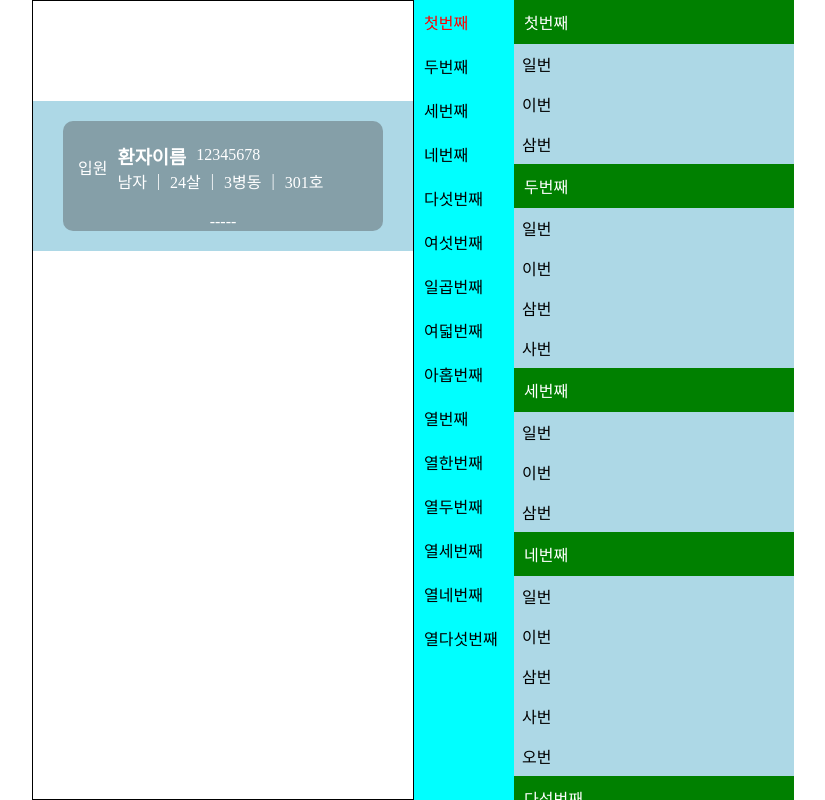
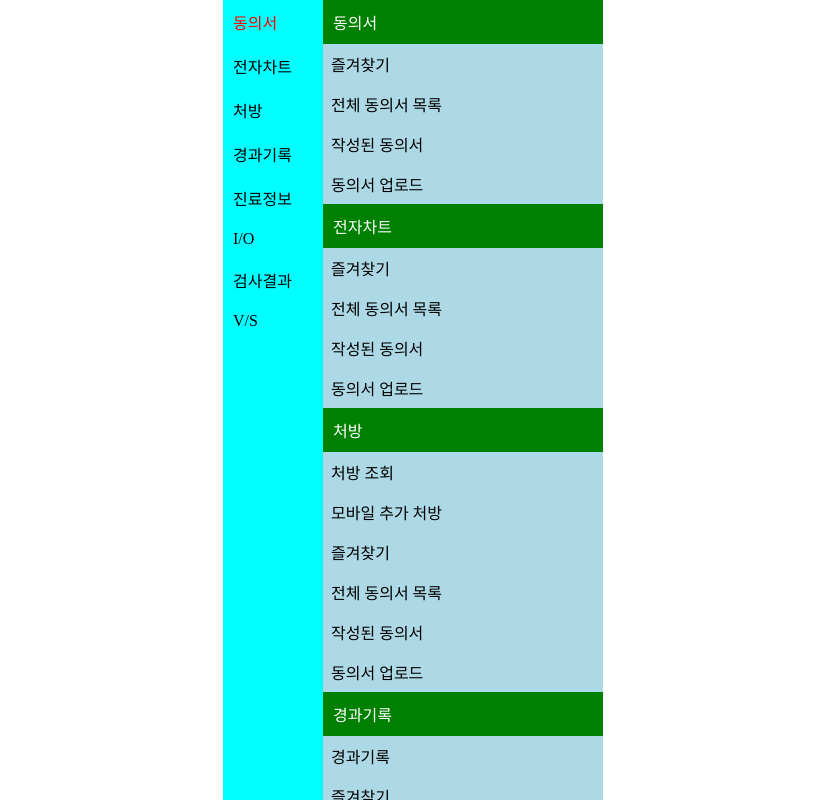
Before and after one commit to eJoy89/doctor_mobile, a Vue app: page /sideMenu in a window 1280 px wide. Shown: the whole page, without its empty margins (227-1052 px from the left). Built offline with nearby package versions, Linux system fonts and the light colour scheme.

Commit message:
side menu index change

```diff
--- a/src/App.vue
+++ b/src/App.vue
@@ -1,18 +1,18 @@
 <template>
   <main class="app-main">
-    <SwiperComponent/>
+    <!-- <SwiperComponent/> -->
     <RouterView />
   </main>
 </template>
 
 <script>
-import SwiperComponent from './components/SwiperComponent.vue'
+// import SwiperComponent from './components/SwiperComponent.vue'
 
 
 export default {
   name: 'App',
   components: {
-    SwiperComponent
+    // SwiperComponent
   },
   mounted() {
     console.log('open')
--- a/src/components/sideMenu.vue
+++ b/src/components/sideMenu.vue
@@ -16,7 +16,7 @@
             </div>
 
             <div class="list-wrap" @scroll="handleScroll">
-                <ol v-for="(list, index) in arr" :key="list.list" :index="index" class="list-main-wrap" :ref="'section' + index">
+                <ol v-for="(list, index) in arr" :key="list.list" :index="index" :ref="'section' + index" class="list-main-wrap">
                     <li class="main-list" :style="{ position: 'sticky', top: '0' }">{{ list.list }}</li>
                     <li v-for="(item, i) in list.sub" :key="item" :index="i" style="padding: 8px;">
                         {{ item }}
@@ -32,24 +32,17 @@ export default {
     data() {
         return {
             arr: [
-                { list: '첫번째', sub: ['일번', '이번', '삼번'] },
-                { list: '두번째', sub: ['일번', '이번', '삼번', '사번'] },
-                { list: '세번째', sub: ['일번', '이번', '삼번'] },
-                { list: '네번째', sub: ['일번', '이번', '삼번', '사번', '오번'] },
-                { list: '다섯번째', sub: ['일번', '이번', '삼번'] },
-                { list: '여섯번째', sub: ['일번', '이번', '삼번'] },
-                { list: '일곱번째', sub: ['일번', '이번', '삼번', '사번', '오번'] },
-                { list: '여덟번째', sub: ['일번', '이번', '삼번', '사번', '오번', '육번'] },
-                { list: '아홉번째', sub: ['일번', '이번', '삼번'] },
-                { list: '열번째', sub: ['일번', '이번', '삼번', '사번', '오번'] },
-                { list: '열한번째', sub: ['일번', '이번', '삼번', '사번', '오번', '육번'] },
-                { list: '열두번째', sub: ['일번', '이번', '삼번'] },
-                { list: '열세번째', sub: ['일번', '이번', '삼번', '사번', '오번'] },
-                { list: '열네번째', sub: ['일번', '이번', '삼번', '사번', '오번', '육번'] },
-                { list: '열다섯번째', sub: ['일번', '이번', '삼번'] },
+                { list: '동의서', sub: ['즐겨찾기', '전체 동의서 목록', '작성된 동의서', '동의서 업로드'] },
+                { list: '전자차트', sub: ['즐겨찾기', '전체 동의서 목록', '작성된 동의서', '동의서 업로드'] },
+                { list: '처방', sub: ['처방 조회', '모바일 추가 처방' ,'즐겨찾기', '전체 동의서 목록', '작성된 동의서', '동의서 업로드'] },
+                { list: '경과기록', sub: ['경과기록' ,'즐겨찾기', '전체 동의서 목록', '작성된 동의서', '동의서 업로드','즐겨찾기', '전체 동의서 목록', '작성된 동의서', '동의서 업로드'] },
+                { list: '진료정보', sub: ['진료정보' ,'즐겨찾기', '전체 동의서 목록', '작성된 동의서', '동의서 업로드'] },
+                { list: 'I/O', sub: ['I/O' ,'즐겨찾기', '전체 동의서 목록', '작성된 동의서', '동의서 업로드','즐겨찾기', '전체 동의서 목록', '작성된 동의서', '동의서 업로드'] },
+                { list: '검사결과', sub: ['검사결과' ,'즐겨찾기', '전체 동의서 목록', '작성된 동의서', '동의서 업로드','즐겨찾기', '전체 동의서 목록', '작성된 동의서', '동의서 업로드'] },
+                { list: 'V/S', sub: ['V/S' ,'즐겨찾기', '전체 동의서 목록', '작성된 동의서', '동의서 업로드'] }
             ],
             selectedIndex: 0,
-            // userClicked: false
+            userClicked: false
         }
     },
     methods: {
@@ -59,9 +52,9 @@ export default {
             const section = this.$refs['section' + index][0];
             section.scrollIntoView({ behavior: 'smooth' });
 
-            // setTimeout(() => {
-            //     this.userClicked = false;
-            // }, 1000);
+            setTimeout(() => {
+                this.userClicked = false;
+            }, 1000);
         },
         handleScroll() {
             if (this.userClicked) return;
@@ -77,7 +70,6 @@ export default {
                     break;
                 }
             }
-
             this.selectedIndex = currentIndex;
         }
     }
```
Also changed, not shown: src/components/DragPage.vue (indentation only).
